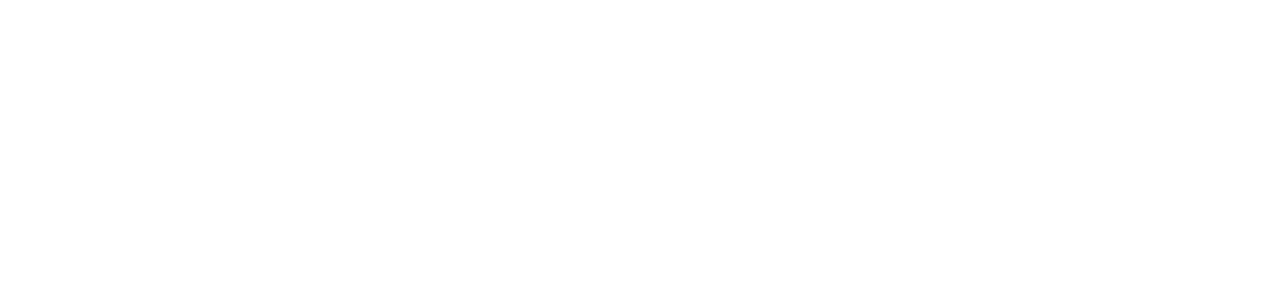
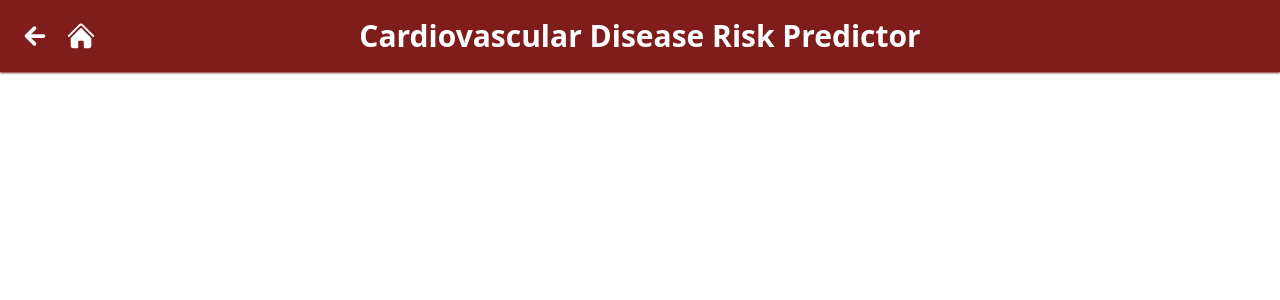
Before and after one commit to Guna-Pandi/SprintDeliverable, a React (Create React App) app: page /Home/Predictor/ResultPredict in a window 1280 px wide. Before the commit this address had no page. Shown: the top 300 px of the page. Built offline with nearby package versions, Linux system fonts and the light colour scheme.

Commit message:
ResultPredictor

```diff
--- a/package.json
+++ b/package.json
@@ -8,6 +8,8 @@
     "@testing-library/user-event": "^13.5.0",
     "react": "^18.3.1",
     "react-dom": "^18.3.1",
+    "react-icon": "^1.0.0",
+    "react-icons": "^5.3.0",
     "react-router-dom": "^6.28.0",
     "react-scripts": "5.0.1",
     "web-vitals": "^2.1.4"
@@ -36,9 +38,7 @@
       "last 1 safari version"
     ]
   },
-
   "devDependencies": {
     "tailwindcss": "^3.4.14"
+  }
 }
-
-}
--- a/src/App.js
+++ b/src/App.js
@@ -1,6 +1,6 @@
 import React from "react";
 import { BrowserRouter, Route, Routes } from "react-router-dom";
-import { Home, Predictor,Dashboard } from "../src/components";
+import { Home, Predictor,Dashboard,ResultPredict } from "../src/components";
 import { cvd } from "../src/Data/data";
 
 import "./App.css";
@@ -12,6 +12,7 @@
         <Route path="/" element={<Home endpoint={cvd} />} />
         <Route path="/Home/Predictor" element={<Predictor  />} />
         <Route path="/Home/Dashboard" element={<Dashboard />} />
+        <Route path="/Home/Predictor/ResultPredict" element={<ResultPredict/>} />
       </Routes>
     </BrowserRouter>
   );
--- a/src/Data/data.js
+++ b/src/Data/data.js
@@ -15,7 +15,7 @@
     id: 2,
     heading: "CVD RISK",
     title: "DASHBOARD",
-    text: "The CVD Risk Dashboard is an interactive tool designed to provide users with a clear, real-time overview of their cardiovascular health. With data visualizations and easy-to-read metrics, the dashboard offers users insights into their CVD risk profile by displaying key health indicators, such as blood pressure, cholesterol levels, heart rate, and lifestyle habits. Using this each user can track their progress over time, identify trends, and receive alerts when certain health metrics require attention",
+    text: "The CVD Risk Dashboard is an interactive tool designed to provide users with a clear, real-time overview of their cardiovascular health. With data visualizations and easy-to-read metrics, the dashboard offers users insights into their CVD risk profile by displaying key health indicators, such as blood pressure, cholesterol levels, heart rate, and lifestyle habits. Using this each user can track their progress over time, identify trends, and receive alerts when certain health metrics require attention.",
     btn: "Dashboard",
     linkpath: "/Home/Dashboard",
     img: Dashboard,
--- a/src/components/Predictor.jsx
+++ b/src/components/Predictor.jsx
@@ -1,4 +1,6 @@
 import React, { useState } from "react";
+import { HiHome } from "react-icons/hi2";
+import { Link } from "react-router-dom";
 
 const Predictor = () => {
   const [inputs, setInputs] = useState({
@@ -38,7 +40,11 @@
     const numericValue = parseInt(value, 10);
 
     // Validate input on blur to check if within the range
-    if (!isNaN(numericValue) && numericValue >= ranges[id][0] && numericValue <= ranges[id][1]) {
+    if (
+      !isNaN(numericValue) &&
+      numericValue >= ranges[id][0] &&
+      numericValue <= ranges[id][1]
+    ) {
       setErrors((prevErrors) => ({
         ...prevErrors,
         [id]: "",
@@ -53,12 +59,21 @@
 
   return (
     <div className="mb-11 relative">
-      <h1 className="fixed top-0 left-0 right-0 h-[9vh] flex font-extrabold text-white text-3xl items-center justify-center opacity-100 z-[200] blur-effect-theme">
+      <h1 className="fixed top-0 left-0 right-0 h-[9vh] flex items-center justify-center md:justify-center font-extrabold text-white text-3xl opacity-100 z-[100] blur-effect-theme">
+        <div className="absolute top-1/2 transform -translate-y-1/2 left-5 md:hidden text-3xl cursor-pointer ">
+          <Link to="/">
+            <HiHome className="hover:scale-90" />
+          </Link>
+        </div>
+        <span className="text-center">
           Cardiovascular Disease Risk Predictor
+        </span>
       </h1>
+
       <h1 className="flex justify-center items-center font-semibold text-2xl mt-24 mb-5 text-gray-900">
         Please Fill Your Health Metrics
       </h1>
+
       <div className="flex justify-center items-center">
         <div className="w-full max-w-2xl px-6 py-10 bg-white rounded-lg shadow-2xl ">
           <form>
@@ -83,7 +98,9 @@
                       placeholder={`${ranges[field][0]}-${ranges[field][1]}`}
                       required
                     />
-                    {errors[field] && <p className="text-red-500 text-sm">{errors[field]}</p>}
+                    {errors[field] && (
+                      <p className="text-red-500 text-sm">{errors[field]}</p>
+                    )}
                   </div>
                 </div>
               ))}
@@ -106,6 +123,7 @@
                 </select>
               </div>
             </div>
+            <Link to="/Home/Predictor/ResultPredict">
               <div className="flex justify-center">
                 <button
                   type="submit"
@@ -114,6 +132,7 @@
                   Predict
                 </button>
               </div>
+            </Link>
           </form>
         </div>
       </div>
--- /dev/null
+++ b/src/components/ResultPredict.jsx
@@ -0,0 +1,26 @@
+import React from "react";
+import { HiHome } from "react-icons/hi2";
+import { IoMdArrowRoundBack } from "react-icons/io";
+import { Link } from "react-router-dom";
+
+const ResultPredict = () => {
+  return (
+    <div className="mb-11 relative">
+      <h1 className="fixed top-0 left-0 right-0 h-[9vh] flex items-center justify-center md:justify-center font-extrabold text-white text-3xl opacity-100 z-[100] blur-effect-theme">
+        <div className="flex gap-4 absolute top-1/2 transform -translate-y-1/2 left-5 md:hidden  text-3xl cursor-pointer ">
+          <Link to="/Home/Predictor">
+            <IoMdArrowRoundBack  className="hover:scale-90"/>
+          </Link>
+          <Link to="/">
+            <HiHome className="hover:scale-90"/>
+          </Link>
+        </div>
+        <span className="text-center">
+          Cardiovascular Disease Risk Predictor
+        </span>
+      </h1>
+    </div>
+  );
+};
+
+export default ResultPredict;
--- a/src/components/index.jsx
+++ b/src/components/index.jsx
@@ -1,3 +1,4 @@
 export { default as Home } from "./Home";
 export { default as Predictor } from "./Predictor";
 export { default as Dashboard } from "./Dashboard";
+export { default as ResultPredict } from "./ResultPredict";
```
Also changed, not shown: 1 other file (tests, documents, lock files or other folders). Lines whose indentation alone changed are shown as unchanged.
